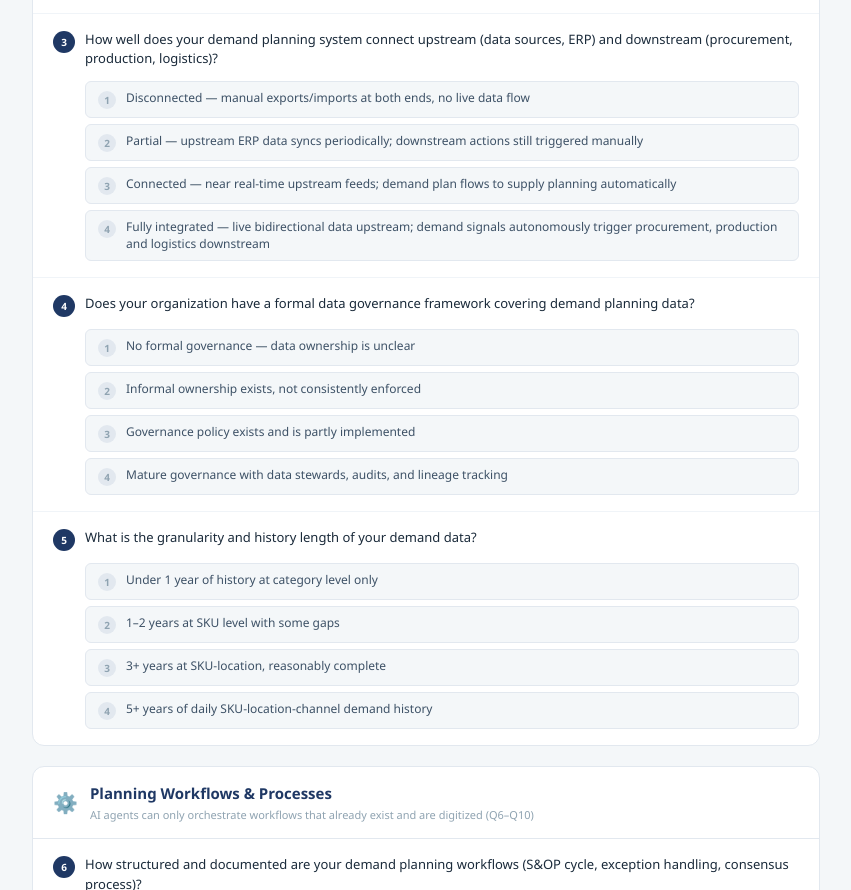
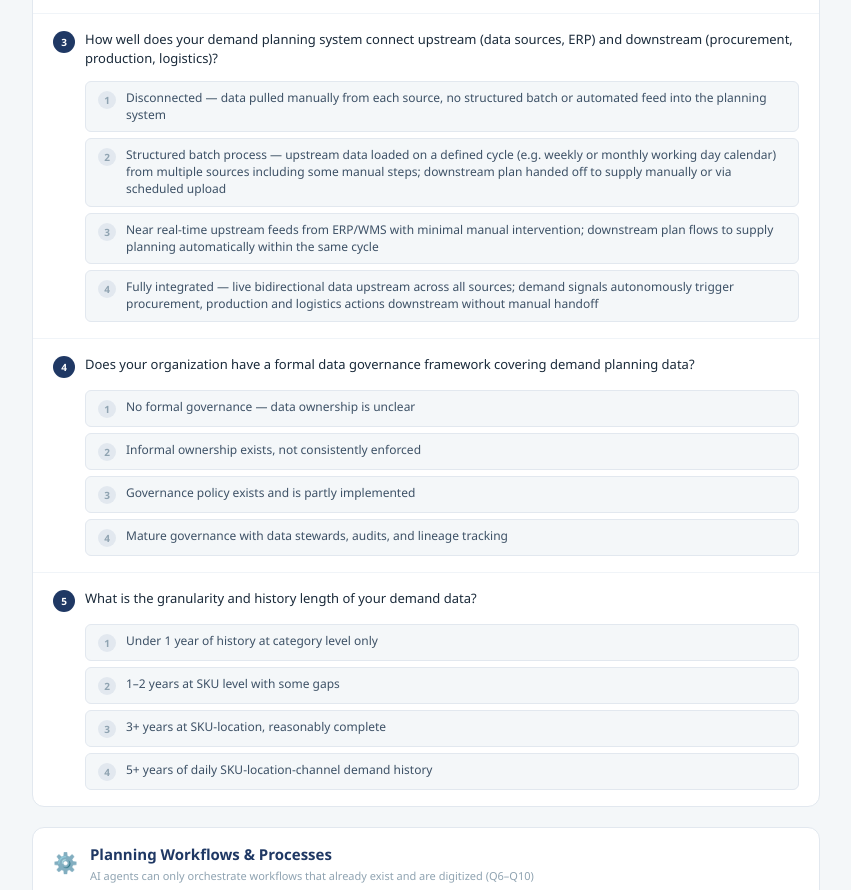
Before and after one commit to iitd-scm-research/scm-ai-readiness, a plain HTML site: page index.html in a window 1280 px wide. Shown: the part 1553-2443 px from the top of the page, without its empty margins (214-1065 px from the left). Drawn offline with Linux system fonts and the light colour scheme.

Commit message:
Add files via upload

```diff
--- a/index.html
+++ b/index.html
@@ -383,10 +383,10 @@
   <div class="question" data-q="q3" data-dim="A">
     <div class="q-header"><div class="q-num">3</div><div class="q-text">How well does your demand planning system connect upstream (data sources, ERP) and downstream (procurement, production, logistics)?</div></div>
     <div class="options">
-      <label class="option"><input type="radio" name="q3" value="1"><div class="option-score">1</div><div class="option-text">Disconnected — manual exports/imports at both ends, no live data flow</div></label>
-      <label class="option"><input type="radio" name="q3" value="2"><div class="option-score">2</div><div class="option-text">Partial — upstream ERP data syncs periodically; downstream actions still triggered manually</div></label>
-      <label class="option"><input type="radio" name="q3" value="3"><div class="option-score">3</div><div class="option-text">Connected — near real-time upstream feeds; demand plan flows to supply planning automatically</div></label>
-      <label class="option"><input type="radio" name="q3" value="4"><div class="option-score">4</div><div class="option-text">Fully integrated — live bidirectional data upstream; demand signals autonomously trigger procurement, production and logistics downstream</div></label>
+      <label class="option"><input type="radio" name="q3" value="1"><div class="option-score">1</div><div class="option-text">Disconnected — data pulled manually from each source, no structured batch or automated feed into the planning system</div></label>
+      <label class="option"><input type="radio" name="q3" value="2"><div class="option-score">2</div><div class="option-text">Structured batch process — upstream data loaded on a defined cycle (e.g. weekly or monthly working day calendar) from multiple sources including some manual steps; downstream plan handed off to supply manually or via scheduled upload</div></label>
+      <label class="option"><input type="radio" name="q3" value="3"><div class="option-score">3</div><div class="option-text">Near real-time upstream feeds from ERP/WMS with minimal manual intervention; downstream plan flows to supply planning automatically within the same cycle</div></label>
+      <label class="option"><input type="radio" name="q3" value="4"><div class="option-score">4</div><div class="option-text">Fully integrated — live bidirectional data upstream across all sources; demand signals autonomously trigger procurement, production and logistics actions downstream without manual handoff</div></label>
     </div>
   </div>
 
```
